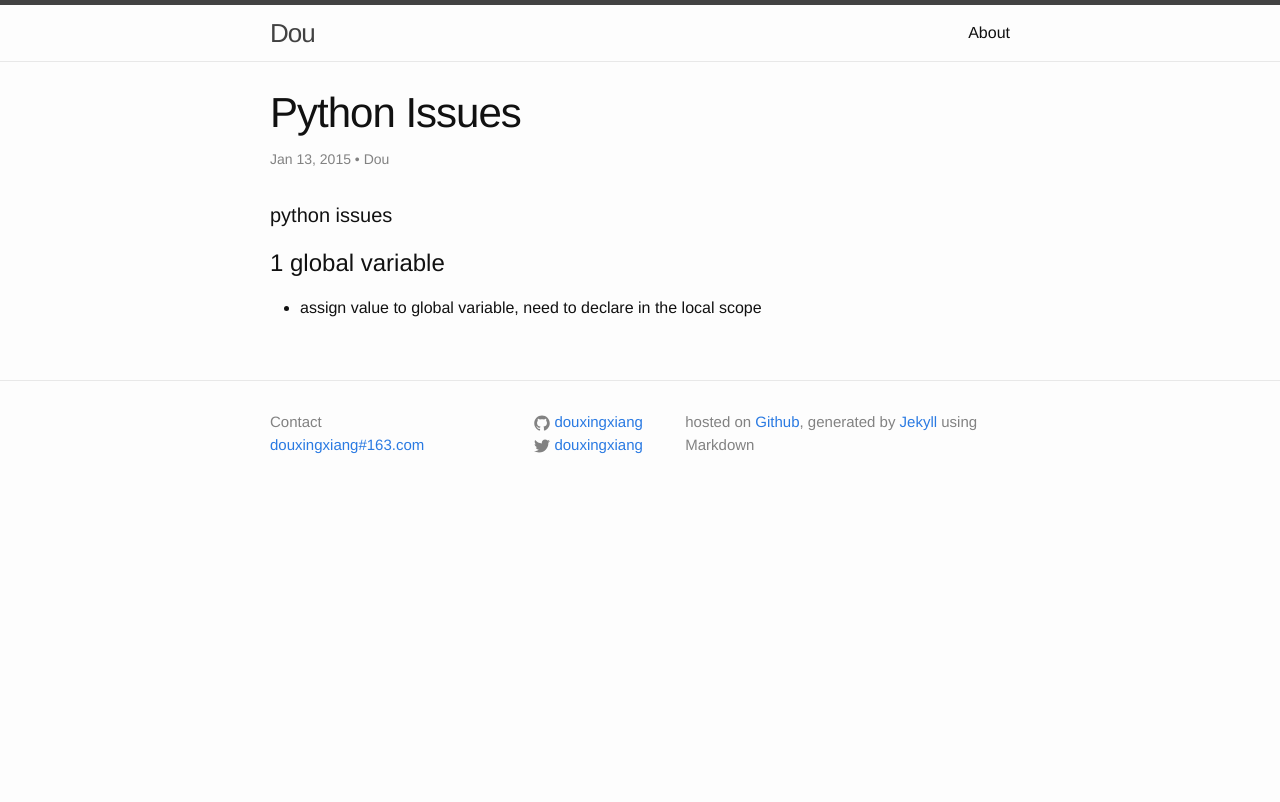
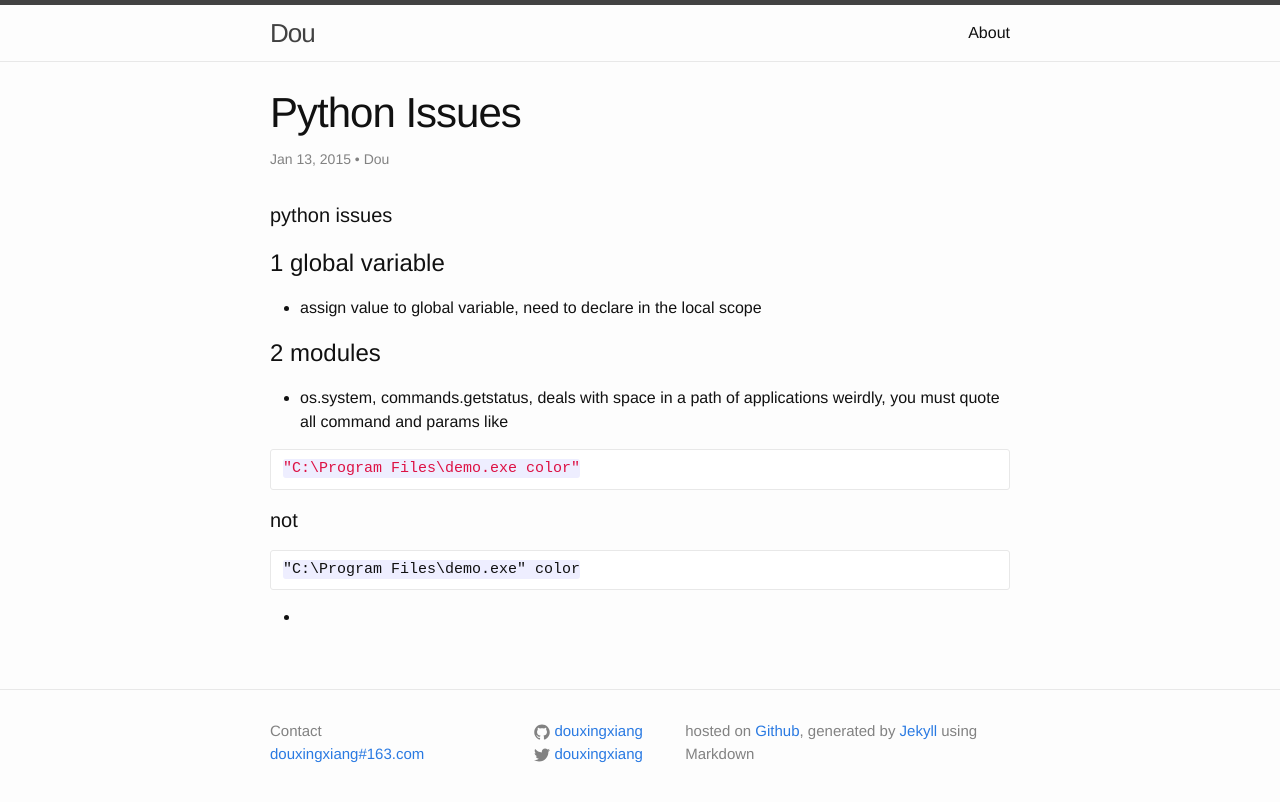
Before and after one commit to douxingxiang/hexo-blog, a Jekyll site: the page built from _posts/2015-01-13-python-issues.md, in a window 1280 px wide. Shown: the top 802 px of the page. Built offline with Jekyll 4.4.1, drawn with Linux system fonts in a browser that asks for light colours; Markdown is read by kramdown in place of the engine named in the settings.

Commit message:
add python os.system issue when handling path with space

````diff
--- a/_posts/2015-01-13-python-issues.md
+++ b/_posts/2015-01-13-python-issues.md
@@ -7,3 +7,18 @@ python issues
 # 1 global variable
 
 - assign value to global variable, need to declare in the local scope
+
+# 2 modules
+
+- os.system, commands.getstatus, deals with space in a path of applications weirdly, you must quote all command and params like
+
+``` python
+"C:\Program Files\demo.exe color"
+```
+not
+
+```
+"C:\Program Files\demo.exe" color
+```
+
+-
````
